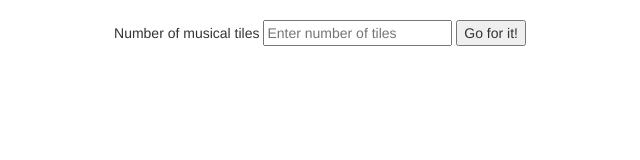
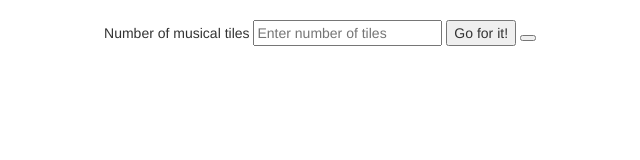
Before and after one commit to Sriram-Ramakrishnan/Task-3, a plain HTML site: page index.html in a window 1280 px wide. Shown: the whole page, without its empty margins (320-960 px from the left). Drawn offline with Linux system fonts and the light colour scheme.

Commit message:
Update index.html

```diff
--- a/index.html
+++ b/index.html
@@ -13,6 +13,8 @@
   <div id="details"> Number of musical tiles
     <input type="text" placeholder="Enter number of tiles" id="ntile">
     <button id="tileinp"> Go for it!</button>
+        <button type="submit" name="button" onclick="refresh()"></button>
+
   </div>
 
   <h3 id="head"></h3>
```
